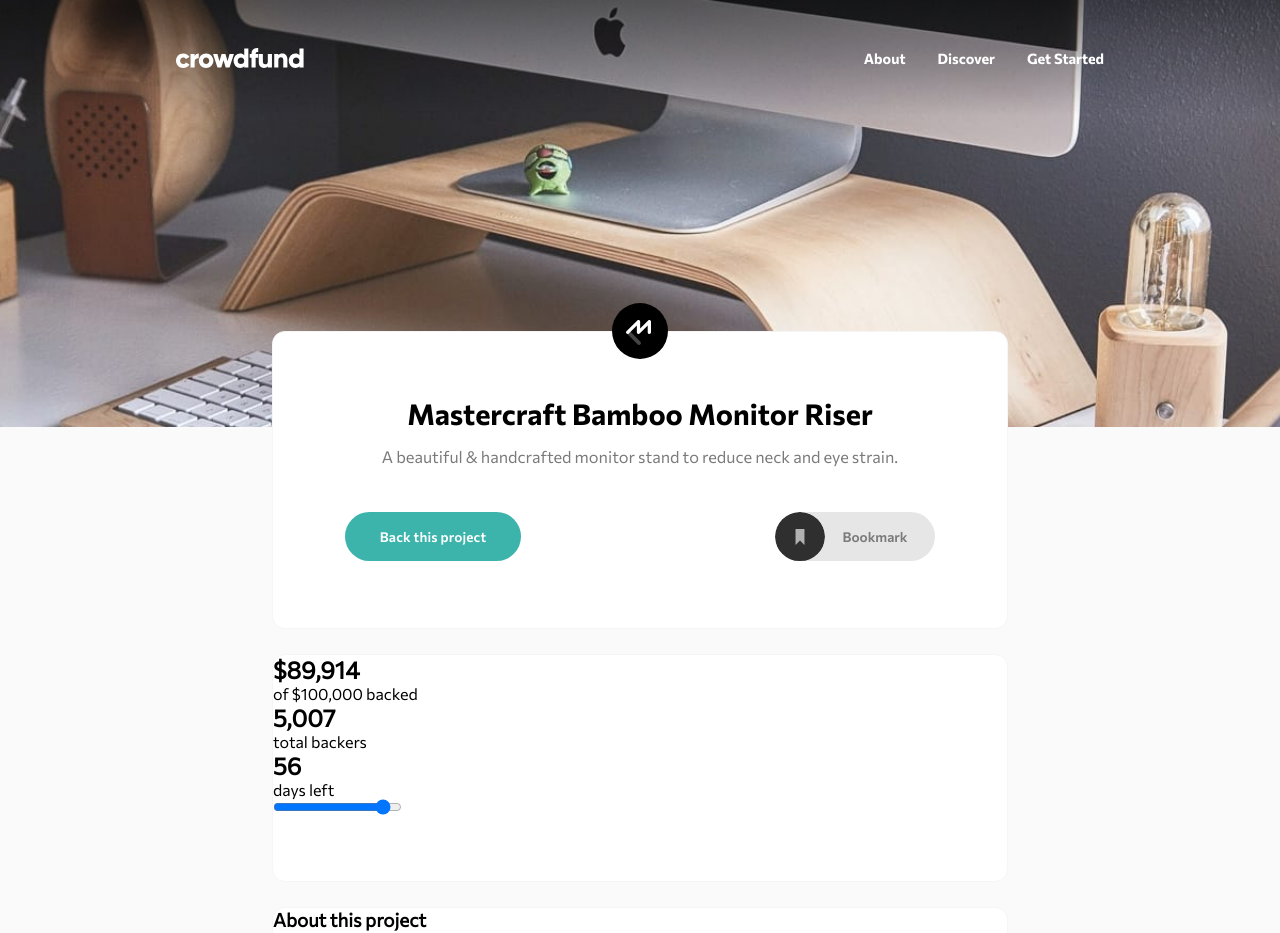
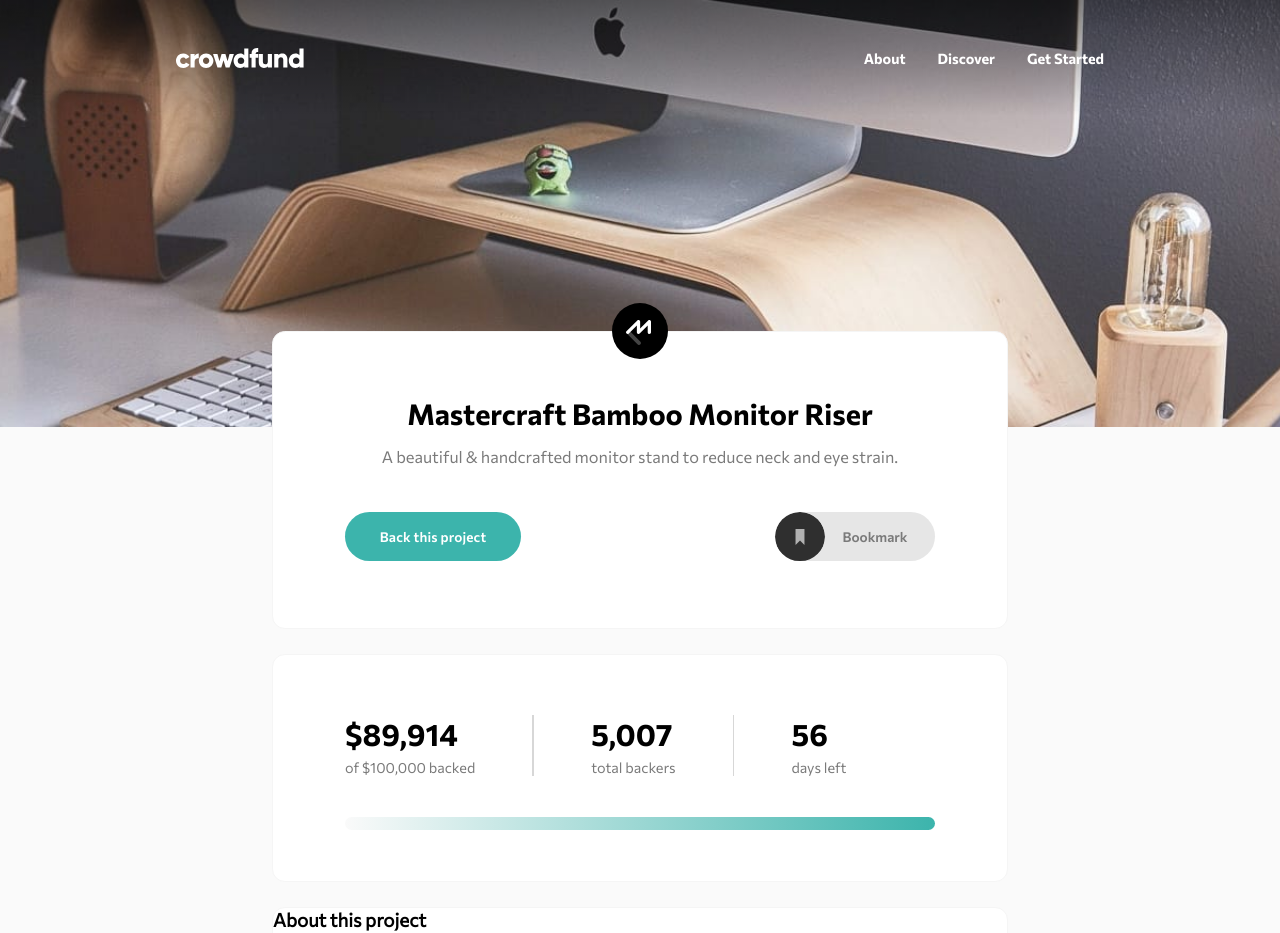
Before and after one commit to 0-BSCode/crowdfunding-product-page, a React (Create React App) app: page / in a window 1280 px wide. Shown: the top 933 px of the page. Built offline with nearby package versions, Linux system fonts and the light colour scheme.

Commit message:
Roughly finished progress card

```diff
--- a/src/assets/components/Body/Progress.js
+++ b/src/assets/components/Body/Progress.js
@@ -2,37 +2,37 @@ import React from 'react'
 
 const Progress = () => {
   return (
-    <section className="card__progress">
-        <div className="card__stats">
-            <div className="card__stats-container">
-                <h2 className="card__stats-head">
+    <section className="progress">
+        <div className="progress__stats">
+            <div className="progress__stat">
+                <h2 className="progress__stat-head">
                     $89,914
                 </h2>
-                <p className="card__stats-subtitle">
+                <p className="progress__stat-subtitle">
                     of $100,000 backed
                 </p>
             </div>
-            <div className="card__vline"></div>
-            <div className="card__stats-container">
-                <h2 className="card__stats-head">
+            <div className="progress__vline"></div>
+            <div className="progress__stat">
+                <h2 className="progress__stat-head">
                     5,007
                 </h2>
-                <p className="card__stats-subtitle">
+                <p className="progress__stat-subtitle">
                     total backers
                 </p>
             </div>
-            <div className="card__vline"></div>
-            <div className="card__stats-container">
-                <h2 className="card__stats-head">
+            <div className="progress__vline"></div>
+            <div className="progress__stat">
+                <h2 className="progress__stat-head">
                     56
                 </h2>
-                <p className="card__stats-subtitle">
+                <p className="progress__stat-subtitle">
                     days left
                 </p>
             </div>
         </div>
-        <div className="card__tracker">
-            <input type="range" min="1" max="100000" value="89914" className="card__slider" />
+        <div className="progress__tracker">
+            <input type="range" min="1" max="100000" value="89914" className="progress__slider" />
         </div>
     </section>
   )
--- a/src/assets/styles/styles.css
+++ b/src/assets/styles/styles.css
@@ -209,6 +209,56 @@
   color: #147b74;
 }
 
+/* PROGRESS CARD */
+.progress {
+  display: grid;
+  place-items: center;
+  padding: 3rem 4.5rem;
+}
+.progress__stats {
+  width: 85%;
+  display: flex;
+  flex-direction: row;
+  justify-content: space-between;
+  justify-self: start;
+}
+.progress__stat {
+  align-self: flex-start;
+}
+.progress__stat-head {
+  font-family: CommissionerB;
+  font-size: 1.9rem;
+}
+.progress__stat-subtitle {
+  color: #7a7a7a;
+  font-size: 0.9rem;
+  margin-top: 0.4rem;
+}
+.progress__vline {
+  height: inherit;
+  width: 0.1rem;
+  background-color: #7a7a7a;
+  opacity: 0.3;
+}
+.progress__tracker {
+  align-self: end;
+  width: 100%;
+}
+.progress__slider {
+  -webkit-appearance: none;
+  -moz-appearance: none;
+       appearance: none;
+  width: 100%;
+  height: 0.8rem;
+  background: linear-gradient(to right, #fafafa 0%, #3cb4ac 100%);
+  border-radius: 0.5rem;
+  outline: none;
+}
+.progress__slider::-webkit-slider-thumb {
+  -webkit-appearance: none;
+  appearance: none;
+}
+
 .attribution {
   font-size: 11px;
   text-align: center;
--- a/src/assets/styles/styles.scss
+++ b/src/assets/styles/styles.scss
@@ -201,6 +201,63 @@
     }
 }
 
+/* PROGRESS CARD */
+.progress {
+    display: grid;
+    place-items: center;
+    padding: 3rem 4.5rem;
+
+    &__stats {
+        width: 85%;
+        display: flex;
+        flex-direction: row;
+        justify-content: space-between;
+        justify-self: start;
+    }
+
+    &__stat {
+        align-self: flex-start;
+    }
+
+    &__stat-head {
+        font-family: CommissionerB;
+        font-size: 1.9rem;
+    }
+
+    &__stat-subtitle {
+        color: colors.$dark-gray;
+        font-size: 0.9rem;
+        margin-top: 0.4rem;
+    }
+
+    &__vline {
+        height: inherit;
+        width: 0.1rem;
+        background-color: colors.$dark-gray;
+        opacity: 0.3;
+    }
+
+    &__tracker {
+        align-self: end;
+        width: 100%;
+    }
+
+    &__slider {
+        -webkit-appearance: none;
+        appearance: none;
+        width: 100%;
+        height: 0.8rem;
+        background: linear-gradient(to right, hsl(0%, 0%, 98%) 0%, colors.$moderate-cyan 100%);
+        border-radius: 0.5rem;
+        outline: none;
+
+        &::-webkit-slider-thumb {
+            -webkit-appearance: none;
+            appearance: none;
+        }
+    }
+}
+
 .attribution {
     font-size: 11px;
     text-align: center;
```
Also changed, not shown: 1 other file (tests, documents, lock files or other folders).
